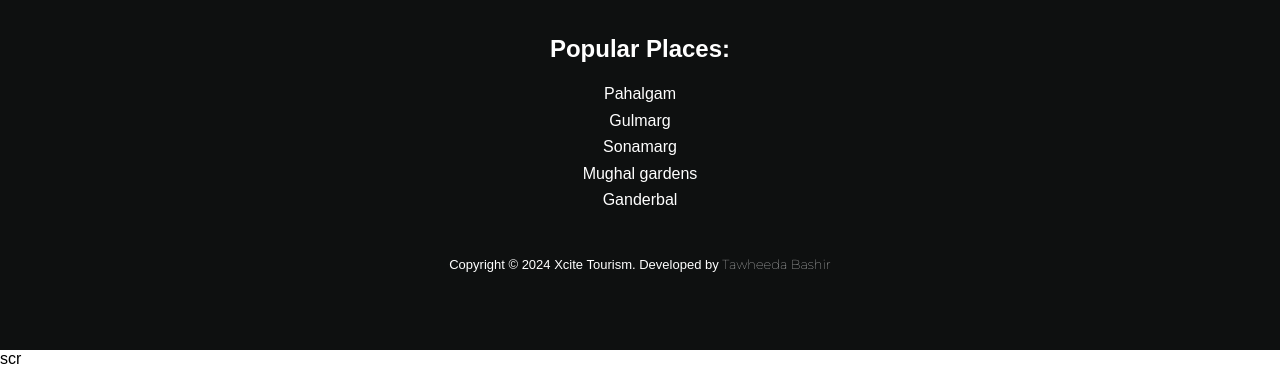
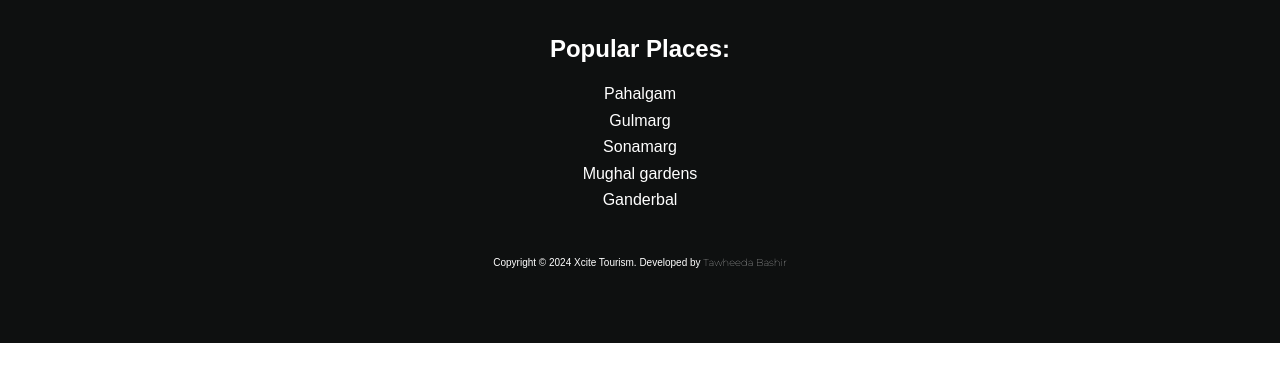
Before and after one commit to TawheedaBashir/Xcite-Tourism, a website: page public/packages.html in a window 1280 px wide. Shown: the part 2627-2996 px from the top of the page. After the commit the page ends 2970 px from the top, so only its background shows below. Drawn offline with Linux system fonts and the light colour scheme; a script that the page names is missing; a web font is replaced by a local one.

Commit message:
font tweeks

```diff
--- a/public/packages.html
+++ b/public/packages.html
@@ -244,8 +244,8 @@
                         <input type = "submit" class = "btn" value = "Subscribe">
                     </form>
                 </div> -->
-                <p style="font-size: small">
-                  Copyright © 2024 <span style="font-size: small">Xcite Tourism</span>. Developed by <a href="https://www.linkedin.com/in/tawheeda-bashir-a299842a6/" style="font-family: Montserrat; text-decoration: none; color: white">Tawheeda Bashir</a>
+                <p style="font-size: 10px">
+                  Copyright © 2024 <span style="font-size: 10px">Xcite Tourism</span>. Developed by <a href="https://www.linkedin.com/in/tawheeda-bashir-a299842a6/" style="font-family: Montserrat; text-decoration: none; color: white">Tawheeda Bashir</a>
       </div>
     </footer>
     <!-- end of footer -->
@@ -292,7 +292,7 @@
     </div>
     <!-- js -->
 
-scr
+
     <script src="js/script.js"></script>
     <script src="js/app.js"></script>
     <script src="js/pop.js"></script>
```
Also changed, not shown: public/about.html (+2 -2 lines), public/blog.html (+2 -2 lines), public/contactform.html (+3 -2 lines), public/gallery.html (+3 -2 lines), public/index.html (+2 -2 lines).
